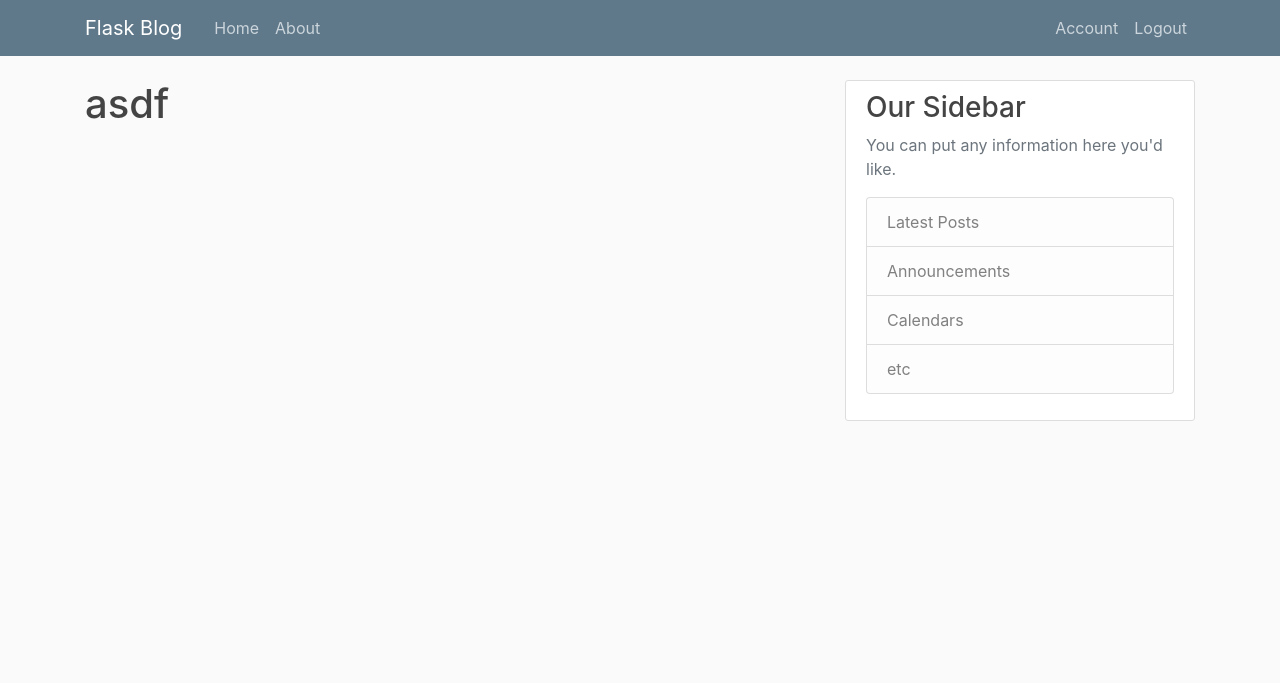
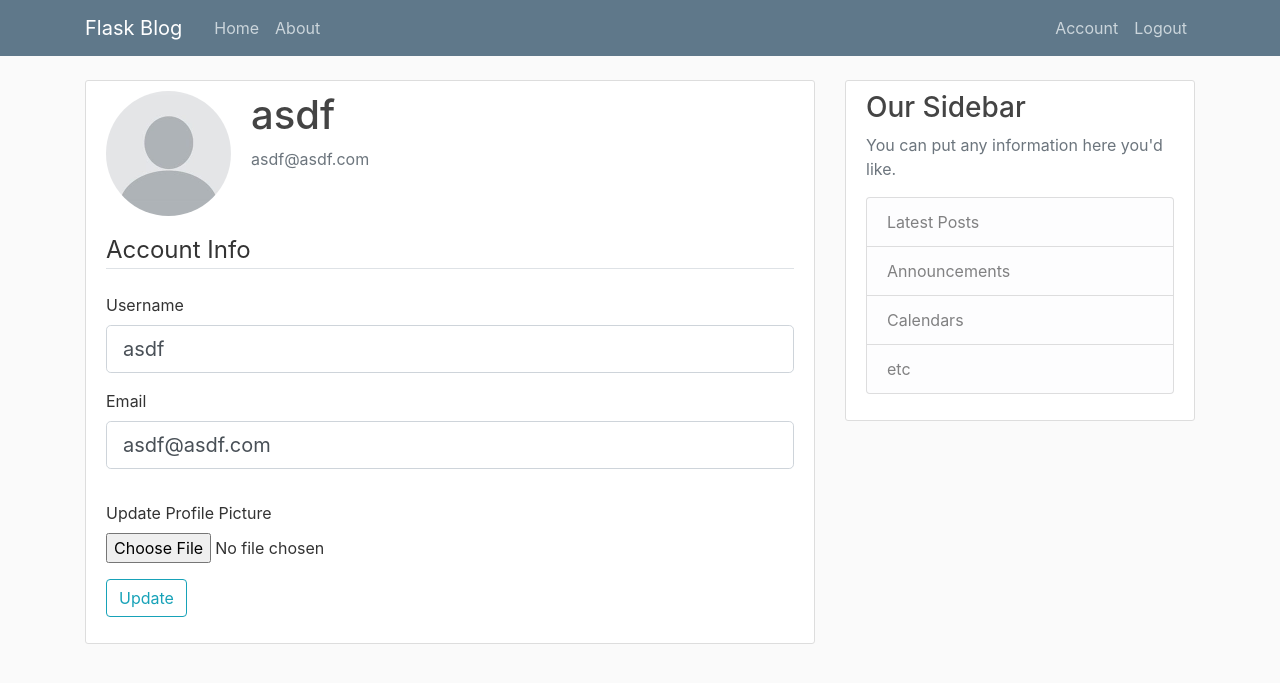
Before and after one commit to nickrosh/flask_blog, a Flask app: page /account in a window 1280 px wide. Shown: the top 683 px of the page. Run offline with Flask 2, Linux system fonts and the light colour scheme; a user stored in the database is signed in; some libraries are stand-ins or nearby versions.

Commit message:
added account info updates and profile pics

```diff
--- a/flaskblog/forms.py
+++ b/flaskblog/forms.py
@@ -1,4 +1,6 @@
 from flask_wtf import FlaskForm
+from flask_wtf.file import FileField, FileAllowed
+from flask_login import current_user
 from wtforms import StringField, PasswordField, SubmitField, BooleanField
 from wtforms.validators import DataRequired, Length, Email, EqualTo, ValidationError
 
@@ -31,3 +33,24 @@ class LoginForm(FlaskForm):
     password = PasswordField('Password', validators=[DataRequired()])
     remember = BooleanField('Remember Me')
     submit = SubmitField('Login')
+
+
+class UpdateAccountForm(FlaskForm):
+    username = StringField('Username',
+                            validators=[DataRequired(), Length(min=2, max=20)])
+    email = StringField('Email',
+                        validators=[DataRequired(), Email()])
+    picture = FileField('Update Profile Picture', validators=[FileAllowed(['jpg', 'png'])])
+    submit = SubmitField('Update')
+
+    def validate_username(self, username):
+        if username.data != current_user.username:
+            user = User.query.filter_by(username=username.data).first()
+            if user:
+                raise ValidationError('That username is taken, please choose a different one')
+
+    def validate_email(self, email):
+        if email.data != current_user.email:
+            user = User.query.filter_by(email=email.data).first()
+            if user:
+                raise ValidationError('That email is taken, please choose a different one')
--- a/flaskblog/routes.py
+++ b/flaskblog/routes.py
@@ -1,8 +1,11 @@
+import secrets
+import os
+
 from flask import render_template, url_for, flash, redirect, request
 from flask_login import login_user, logout_user, current_user, login_required
 
 from flaskblog import app, db, bcrypt
-from flaskblog.forms import RegistrationForm, LoginForm
+from flaskblog.forms import RegistrationForm, LoginForm, UpdateAccountForm
 from flaskblog.models import User, Post
 
 
@@ -64,7 +67,30 @@ def logout():
     logout_user()
     return redirect(url_for('home_page'))
 
-@app.route("/account")
+def save_picture(form_picture):
+    random_hex = secrets.token_hex(8)
+    _, file_extension = os.path.splitext(form_picture.filename)
+    picture_filename = random_hex + file_extension
+    picture_path = os.path.join(app.root_path, 'static/profile_pics', picture_filename)
+    form_picture.save(picture_path)
+
+    return picture_filename
+
+@app.route("/account", methods=['GET', 'POST'])
 @login_required
 def account():
-    return render_template('account.html', title='Account')
+    form = UpdateAccountForm()
+    if form.validate_on_submit():
+        if form.picture.data:
+            picture_file = save_picture(form.picture.data)
+            current_user.image_file = picture_file
+        current_user.username = form.username.data
+        current_user.email = form.email.data
+        db.session.commit()
+        flash('Your account has been updated!', 'success')
+        return redirect(url_for('account'))
+    elif request.method == 'GET':
+        form.username.data = current_user.username
+        form.email.data = current_user.email
+    image_file = url_for('static', filename=f'profile_pics/{current_user.image_file}')
+    return render_template('account.html', title='Account', image_file=image_file, form=form)
--- a/flaskblog/templates/account.html
+++ b/flaskblog/templates/account.html
@@ -1,4 +1,57 @@
 {% extends "layout.html" %}
 {% block content %}
-    <h1>{{ current_user.username }}</h1>
+    <div class="content-section">
+        <div class="media">
+        <img class="rounded-circle account-img" src="{{ image_file }}">
+        <div class="media-body">
+            <h2 class="account-heading">{{ current_user.username }}</h2>
+            <p class="text-secondary">{{ current_user.email }}</p>
+        </div>
+        </div>
+            <form method="POST" action="" enctype="multipart/form-data">
+                {{ form.hidden_tag() }}
+                <fieldset class="form-group">
+                    <legend class="border-bottom mb-4">Account Info</legend>
+                    <div class="form-group">
+                        {{ form.username.label(class="form-control-label") }}
+
+                        {% if form.username.errors %}
+                            {{ form.username(class="form-control form-control-lg is-invalid") }}
+                            <div class="invalid-feedback">
+                                {% for error in form.username.errors %}
+                                    <span>{{ error }}</span>
+                                {% endfor %}
+                            </div>
+                        {% else %}
+                            {{ form.username(class="form-control form-control-lg") }}
+                        {% endif %}
+                    </div>
+                    <div class="form-group">
+                        {{ form.email.label(class="form-control-label") }}
+                        {% if form.email.errors %}
+                            {{ form.email(class="form-control form-control-lg is-invalid") }}
+                            <div class="invalid-feedback">
+                                {% for error in form.email.errors %}
+                                    <span>{{ error }}</span>
+                                {% endfor %}
+                            </div>
+                        {% else %}
+                            {{ form.email(class="form-control form-control-lg") }}
+                        {% endif %}
+                    </div>
+                </fieldset>
+                <div class="form-group">
+                    {{ form.picture.label() }}
+                    {{ form.picture(class="form-control-file") }}
+                    {% if form.picture.errors %}
+                        {% for error in form.picture.errors %}
+                            <span class="text-danger">{{ error }}</span></br>
+                        {% endfor %}
+                    {% endif %}
+                </div>
+                <div class="form-group">
+                    {{ form.submit(class="btn btn-outline-info") }}
+                </div>
+            </form>
+    </div>
 {% endblock content %}
```
Also changed, not shown: flaskblog/site.db, flaskblog/static/profile_pics/0cf4ef2e96048eaa.jpg (added), flaskblog/static/profile_pics/945a6cf3dde8dd93.jpg (added), flaskblog/static/profile_pics/default.jpg (added).
